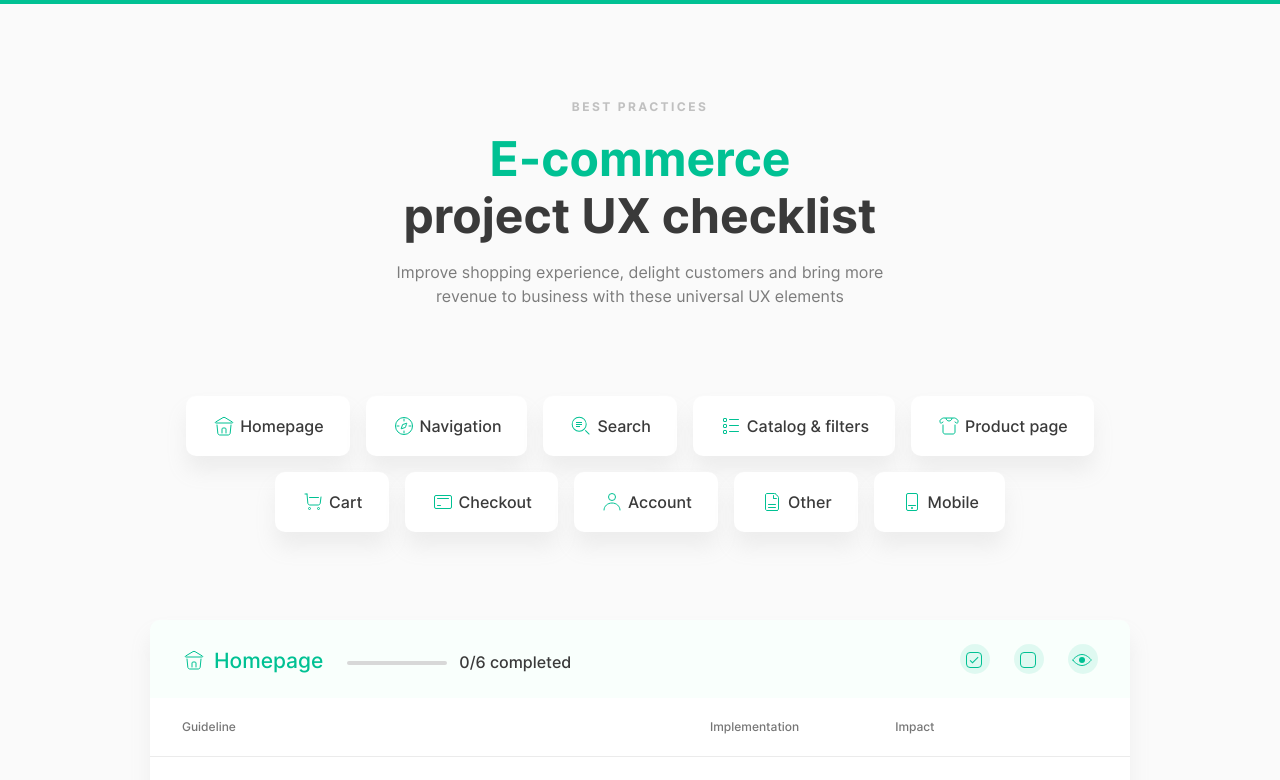
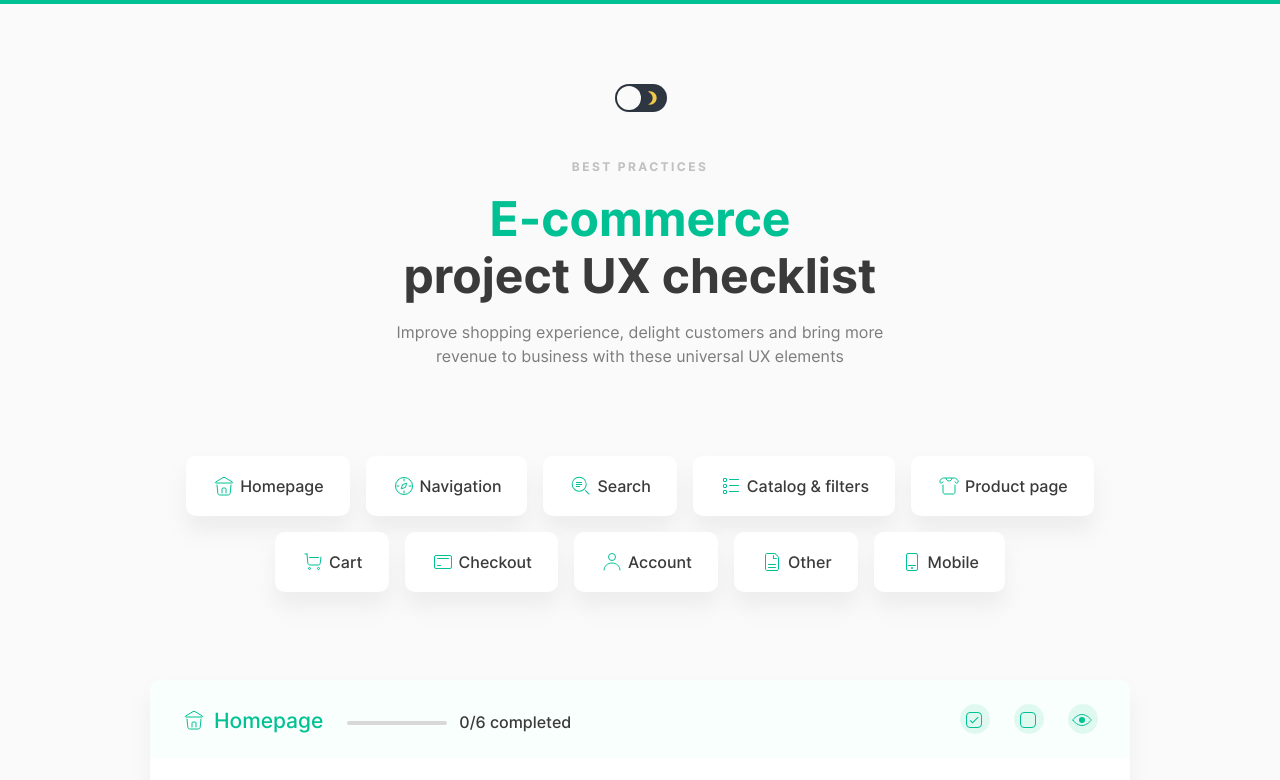
Before and after one commit to vladkyshkan/Ecommerce-UX-Checklist, a React (Create React App) app: page / in a window 1280 px wide. Shown: the top 780 px of the page. Built offline with nearby package versions, Linux system fonts and the light colour scheme.

Commit message:
Added day/night switch button

```diff
--- a/src/components/App.js
+++ b/src/components/App.js
@@ -15,6 +15,14 @@ class App extends Component {
         <div className="wrapper">
           <div className="hero-screen">
             <div className="hero-title">
+              <div className="hero-toggle">
+                <label class="switch">
+                  <input type="checkbox" />
+                  <span>
+                    <em />
+                  </span>
+                </label>
+              </div>
               <h4>Best practices</h4>
               <h1>
                 <span className="highlite">E-commerce</span>
--- a/src/components/Category.js
+++ b/src/components/Category.js
@@ -28,7 +28,6 @@ class Category extends Component {
 
   selectAllCheckboxes = isSelected => {
     Object.keys(this.state.checkboxes).forEach(checkbox => {
-      // BONUS: Can you explain why we pass updater function to setState instead of an object?
       this.setState(prevState => ({
         checkboxes: {
           ...prevState.checkboxes,
--- a/src/css/index.scss
+++ b/src/css/index.scss
@@ -10,6 +10,10 @@ body {
   background-color: rgba(250, 250, 250, 1);
   color: rgba(58, 58, 58, 1);
   border-top: 4px solid rgba(0, 193, 147, 1);
+}
+
+html {
+  -webkit-font-smoothing: antialiased;
 }
 
 @font-face {
@@ -122,6 +126,70 @@ button:focus {
 .hero-text {
   color: rgb(124, 124, 124);
   margin: 16px 0 0 0;
+}
+
+.hero-toggle {
+  display: flex;
+  justify-content: center;
+  margin-bottom: 48px;
+}
+
+.switch {
+  height: 28px;
+  cursor: pointer;
+  input {
+    display: none;
+    & + span {
+      padding-left: 50px;
+      min-height: 28px;
+      line-height: 28px;
+      display: block;
+      position: relative;
+      white-space: nowrap;
+      transition: color 0.3s ease;
+      &:before,
+      &:after {
+        content: "";
+        display: block;
+        position: absolute;
+        border-radius: 20px;
+      }
+      &:before {
+        top: 0;
+        left: 0;
+        width: 52px;
+        height: 28px;
+        background: rgba(46, 54, 66, 1);
+        transition: all 0.3s ease;
+        background-image: url(../images/night.svg);
+        background-position: 80% 50%;
+        background-repeat: no-repeat;
+      }
+      &:after {
+        width: 24px;
+        height: 24px;
+        background: rgba(250, 250, 250, 1);
+        top: 2px;
+        left: 2px;
+        box-shadow: 0 1px 3px rgba(#121621, 0.1);
+        transition: all 0.45s ease;
+      }
+    }
+    &:checked {
+      & + span {
+        &:before {
+          background: rgba(46, 54, 66, 1);
+          background-image: url(../images/day.svg);
+          background-position: 20% 50%;
+          background-repeat: no-repeat;
+        }
+        &:after {
+          background: rgba(250, 250, 250, 1);
+          transform: translate(24px, 0);
+        }
+      }
+    }
+  }
 }
 
 // Navigation
@@ -425,7 +493,7 @@ input[type="checkbox"]:checked
 // Footer
 
 .footer {
-  background-color: rgba(40, 48, 59, 1);
+  background-color: rgba(46, 54, 66, 1);
   padding: 64px;
   display: flex;
   justify-content: center;
```
Also changed, not shown: src/images/day.svg (added), src/images/night.svg (added).
